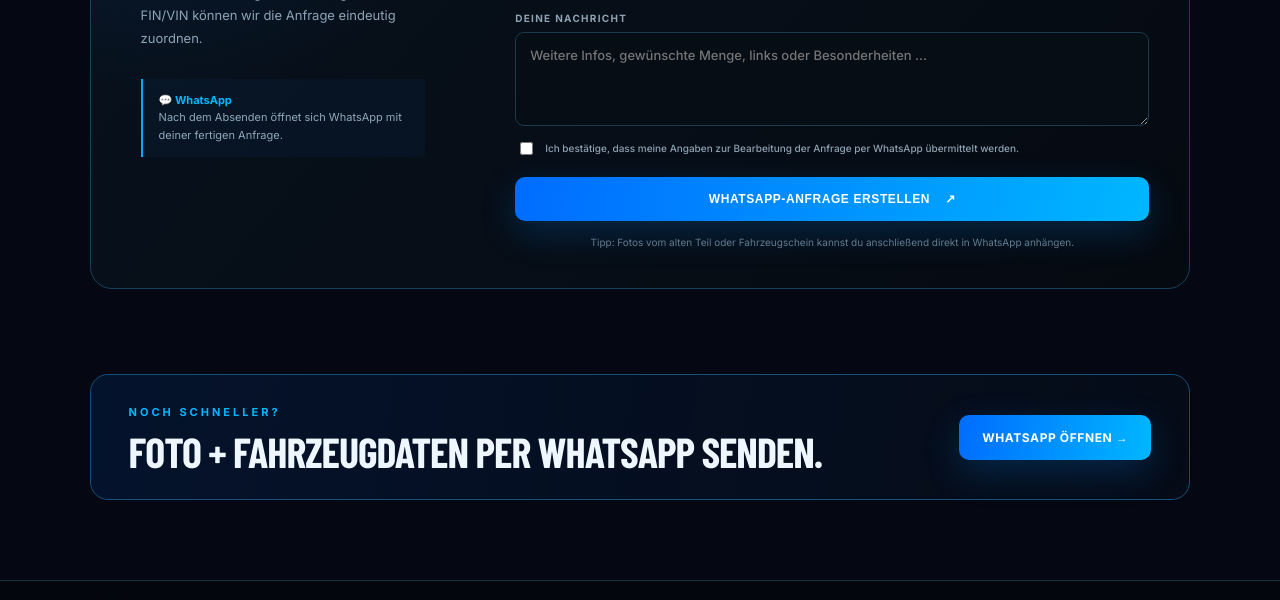
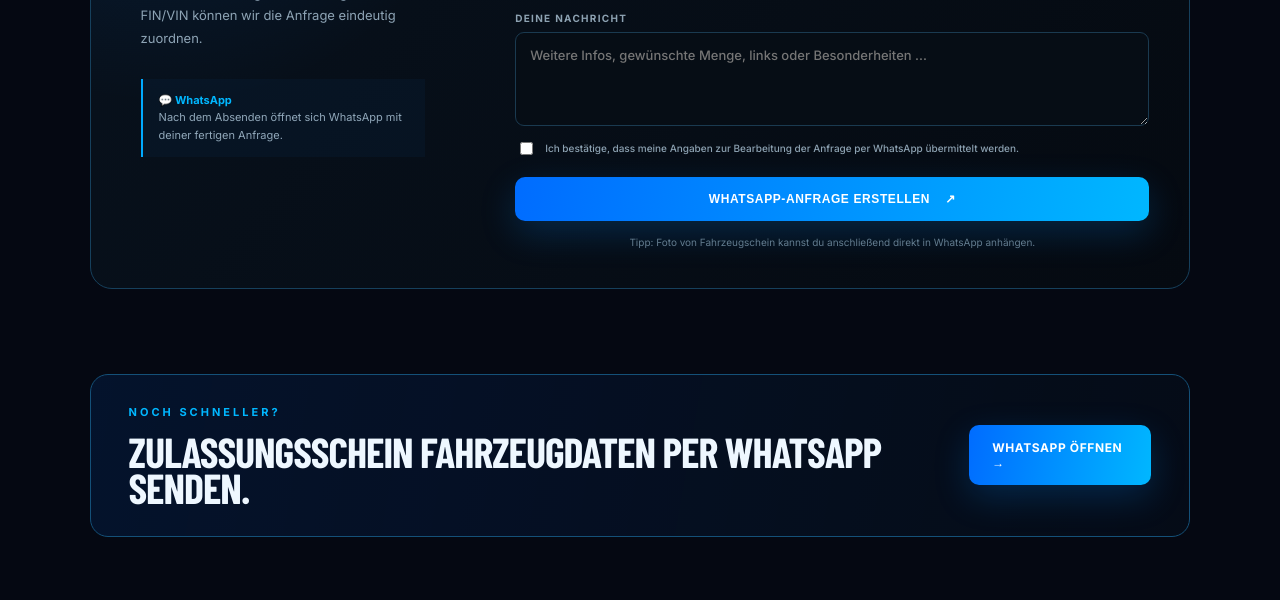
Before and after one commit to ZjErsatzteile/ErsatzTeile.Wien, a plain HTML site: page index.html in a window 1280 px wide. Shown: the part 2380-2980 px from the top of the page. Drawn offline with nearby package versions, Linux system fonts and the light colour scheme; a web font is replaced by a local one.

Commit message:
Update index.html

```diff
--- a/index.html
+++ b/index.html
@@ -480,7 +480,7 @@
 
 
           <p class="form-hint">
-            Tipp: Fotos vom alten Teil oder Fahrzeugschein kannst du
+            Tipp: Foto von Fahrzeugschein kannst du
             anschließend direkt in WhatsApp anhängen.
           </p>
 
@@ -498,7 +498,7 @@
         <p class="eyebrow">NOCH SCHNELLER?</p>
 
         <h2>
-          Foto + Fahrzeugdaten per WhatsApp senden.
+          Zulassungsschein Fahrzeugdaten per WhatsApp senden.
         </h2>
 
       </div>
```
